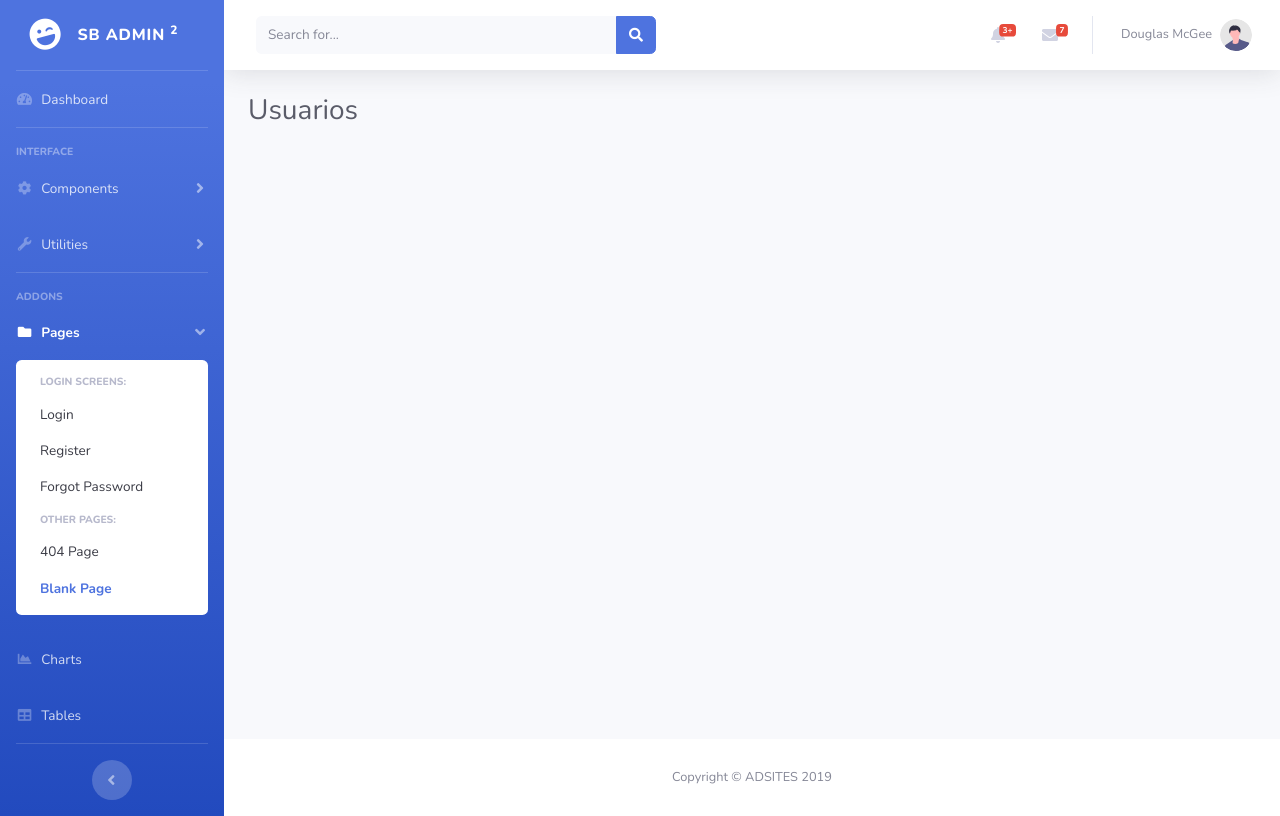
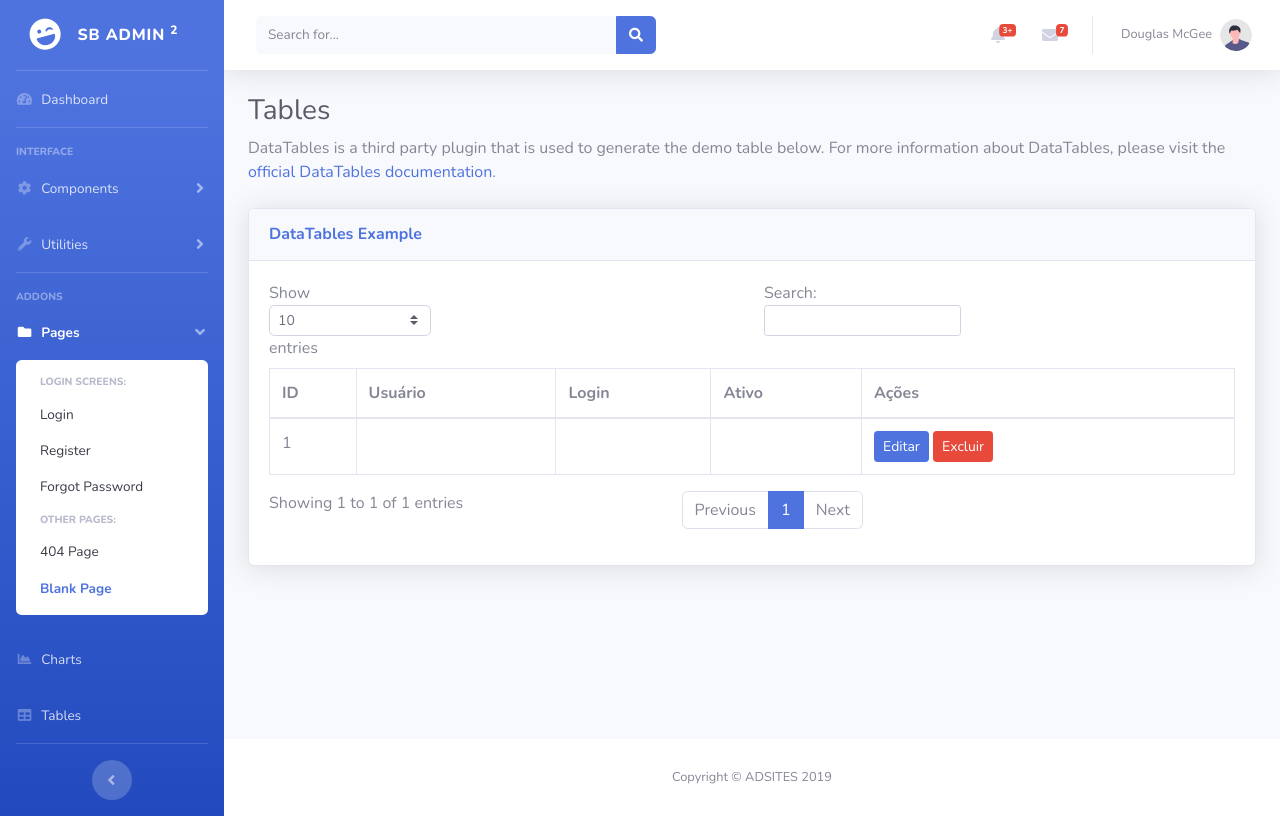
Before and after one commit to Acelot270290/sistema-gerenciamento, a CodeIgniter app: page /ordem/index.php/usuarios/index in a window 1280 px wide. Run offline with CodeIgniter, Linux system fonts and the light colour scheme; tables that the repository leaves empty or names only in its code hold one stand-in row (values such as "Sample post"); data that the repository does not hold is empty.

Commit message:
subindo arquivos atualizado

```diff
--- a/application/controllers/Usuarios.php
+++ b/application/controllers/Usuarios.php
@@ -12,7 +12,20 @@ class Usuarios extends CI_Controller{
 	public function index() {
 
 		$data = array(
-			'usuarios' => $this->ion_auth->users()->result(), //Pega todos os usuarios
+
+			'styles' => array(
+				'vendor/datatables/dataTables.bootstrap4.min.css'
+			),
+
+
+		'scripts' => array(
+				'vendor/datatables/jquery.dataTables.min.js',
+				'vendor/datatables/dataTables.bootstrap4.min.js',
+				'vendor/datatables/app.js'
+			),
+
+
+			'usuarios' => $this->ion_auth->users()->result() //Pega todos os usuarios
 		);
 
 		$this->load->view('layout/header', $data);
--- a/application/views/layout/footer.php
+++ b/application/views/layout/footer.php
@@ -49,6 +49,15 @@
     <!-- Custom scripts for all pages-->
     <script src="<?php echo base_url('js/sb-admin-2.min.js') ?>"></script>
 
+
+    <?php if(isset($scripts)): ?>
+        <?php foreach ($scripts as $script):  ?>
+
+            <script src="<?php echo base_url('public/' . $script); ?>"></script>
+
+        <?php endforeach; ?>
+    <?php endif; ?>
+
 </body>
 
 </html>
--- a/application/views/layout/header.php
+++ b/application/views/layout/header.php
@@ -20,6 +20,14 @@
     <!-- Custom styles for this template-->
     <link href="<?php echo base_url('public/css/sb-admin-2.min.css'); ?>" rel="stylesheet">
 
+    <?php if (isset($scripts)): ?>
+
+       <?php foreach ($scripts as $script): ?>
+             <link href="<?php echo base_url('public/' . $script); ?>" rel="stylesheet">
+        <?php endforeach; ?>
+
+    <?php endif; ?>
+
 </head>
 
 <body id="page-top">
--- a/application/views/usuarios/index.php
+++ b/application/views/usuarios/index.php
@@ -14,8 +14,47 @@
                 <!-- Begin Page Content -->
                 <div class="container-fluid">
 
-                    <!-- Page Heading -->
-                    <h1 class="h3 mb-4 text-gray-800">Usuarios</h1>
+                            <!-- Page Heading -->
+                    <h1 class="h3 mb-2 text-gray-800">Tables</h1>
+                    <p class="mb-4">DataTables is a third party plugin that is used to generate the demo table below.
+                        For more information about DataTables, please visit the <a target="_blank"
+                            href="https://datatables.net">official DataTables documentation</a>.</p>
+
+                    <!-- DataTales Example -->
+                    <div class="card shadow mb-4">
+                        <div class="card-header py-3">
+                            <h6 class="m-0 font-weight-bold text-primary">DataTables Example</h6>
+                        </div>
+                        <div class="card-body">
+                            <div class="table-responsive">
+                                <table class="table table-bordered dataTable" id="dataTable" width="100%" cellspacing="0">
+                                    <thead>
+                                        <tr>
+                                            <th>ID</th>
+                                            <th>Usuário</th>
+                                            <th>Login</th>
+                                            <th>Ativo</th>
+                                            <th>Ações</th>
+                                        </tr>
+                                    </thead>
+                                    <tbody>
+                                        <tr>
+                                            <?php foreach ($usuarios as $user){?>
+                                            <td><?php echo $user ->id; ?></td>
+                                            <td><?php echo $user ->username; ?></td>
+                                            <td><?php echo $user ->email; ?></td>
+                                            <td><?php echo $user ->active; ?></td>
+                                            <td>
+                                                <a title="Editar" href="#" class="btn btn-sm btn-primary">Editar</a>
+                                                <a title="Excluir" href="#" class="btn btn-sm btn-danger">Excluir</a>
+                                            </td>
+                                        <?php } ?>
+                                        </tr>
+
+                                </table>
+                            </div>
+                        </div>
+                    </div>
 
                 </div>
                 <!-- /.container-fluid -->
--- /dev/null
+++ b/public/vendor/datatables/app.js
@@ -0,0 +1,4 @@
+// Call the dataTables jQuery plugin
+$(document).ready(function() {
+  $('.dataTable').DataTable();
+});
```
